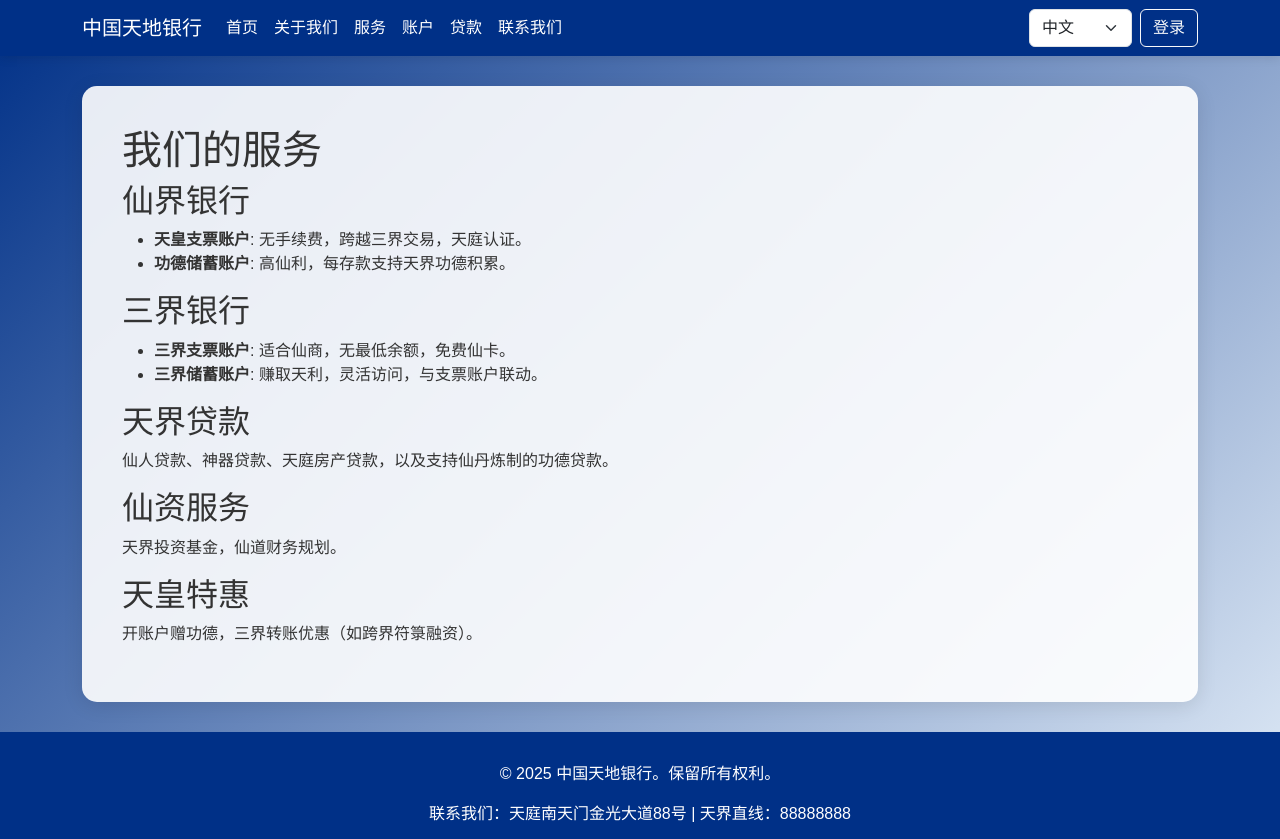
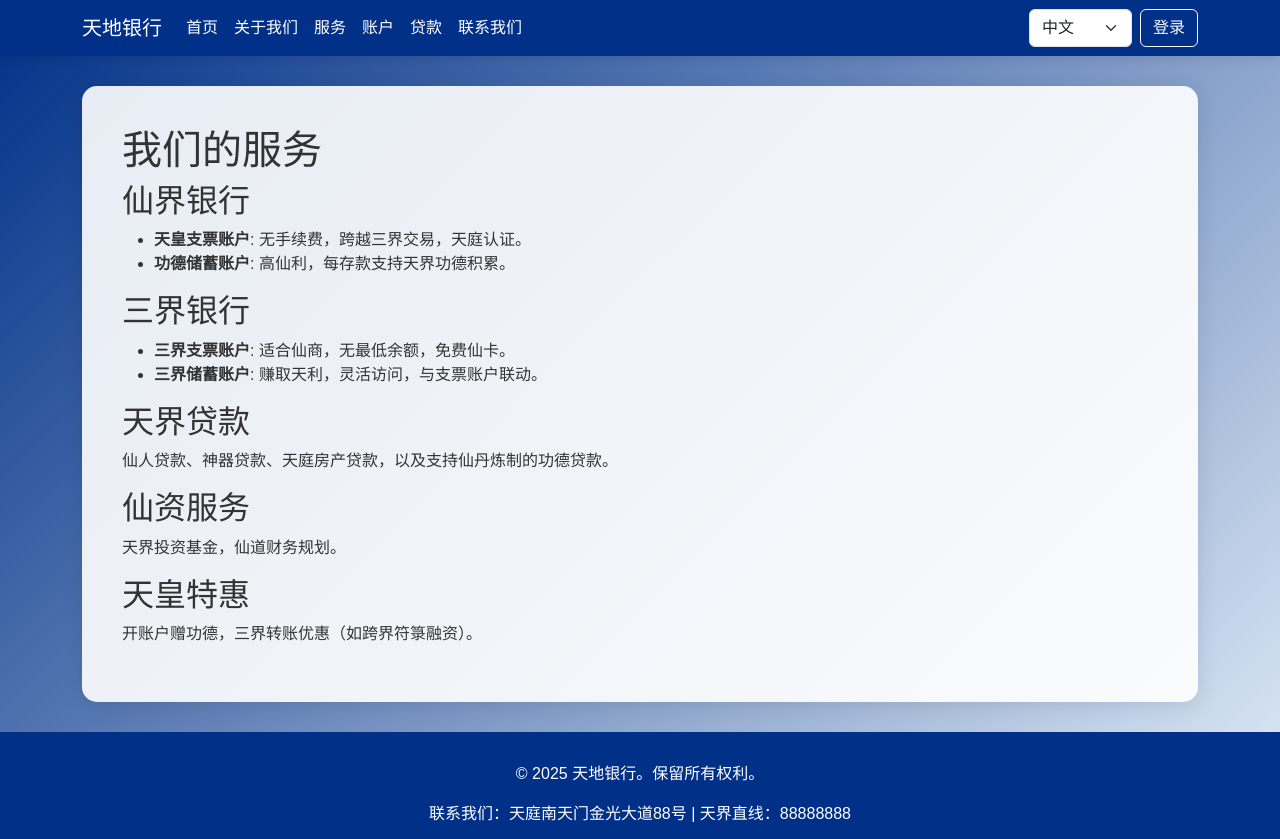
Before and after one commit to fff122/Tiandi-Bank, a plain HTML site: page services.html in a window 1280 px wide. Shown: the top 839 px of the page. Drawn offline with nearby package versions, Linux system fonts and the light colour scheme.

Commit message:
Update services.html

```diff
--- a/services.html
+++ b/services.html
@@ -3,7 +3,7 @@
 <head>
     <meta charset="UTF-8">
     <meta name="viewport" content="width=device-width, initial-scale=1.0">
-    <title>中国天地银行 - 服务</title>
+    <title>天地银行 - 服务</title>
     <link href="https://cdn.jsdelivr.net/npm/bootstrap@5.3.0/dist/css/bootstrap.min.css" rel="stylesheet">
     <link rel="stylesheet" href="https://cdnjs.cloudflare.com/ajax/libs/font-awesome/6.0.0/css/all.min.css">
     <style>
@@ -49,7 +49,7 @@
 <body>
     <nav class="navbar navbar-expand-lg">
         <div class="container">
-            <a class="navbar-brand" href="#">中国天地银行</a>
+            <a class="navbar-brand" href="#">天地银行</a>
             <button class="navbar-toggler" type="button" data-bs-toggle="collapse" data-bs-target="#navbarNav" aria-controls="navbarNav" aria-expanded="false" aria-label="Toggle navigation">
                 <span class="navbar-toggler-icon"></span>
             </button>
@@ -119,7 +119,7 @@
     </div>
 
     <footer>
-        <p>© 2025 中国天地银行。保留所有权利。</p>
+        <p>© 2025 天地银行。保留所有权利。</p>
         <p data-key="contactUs">联系我们：天庭南天门金光大道88号 | 天界直线：88888888</p>
         <div>
             <a href="#" class="text-white"><i class="fab fa-facebook-f"></i></a> |
```
